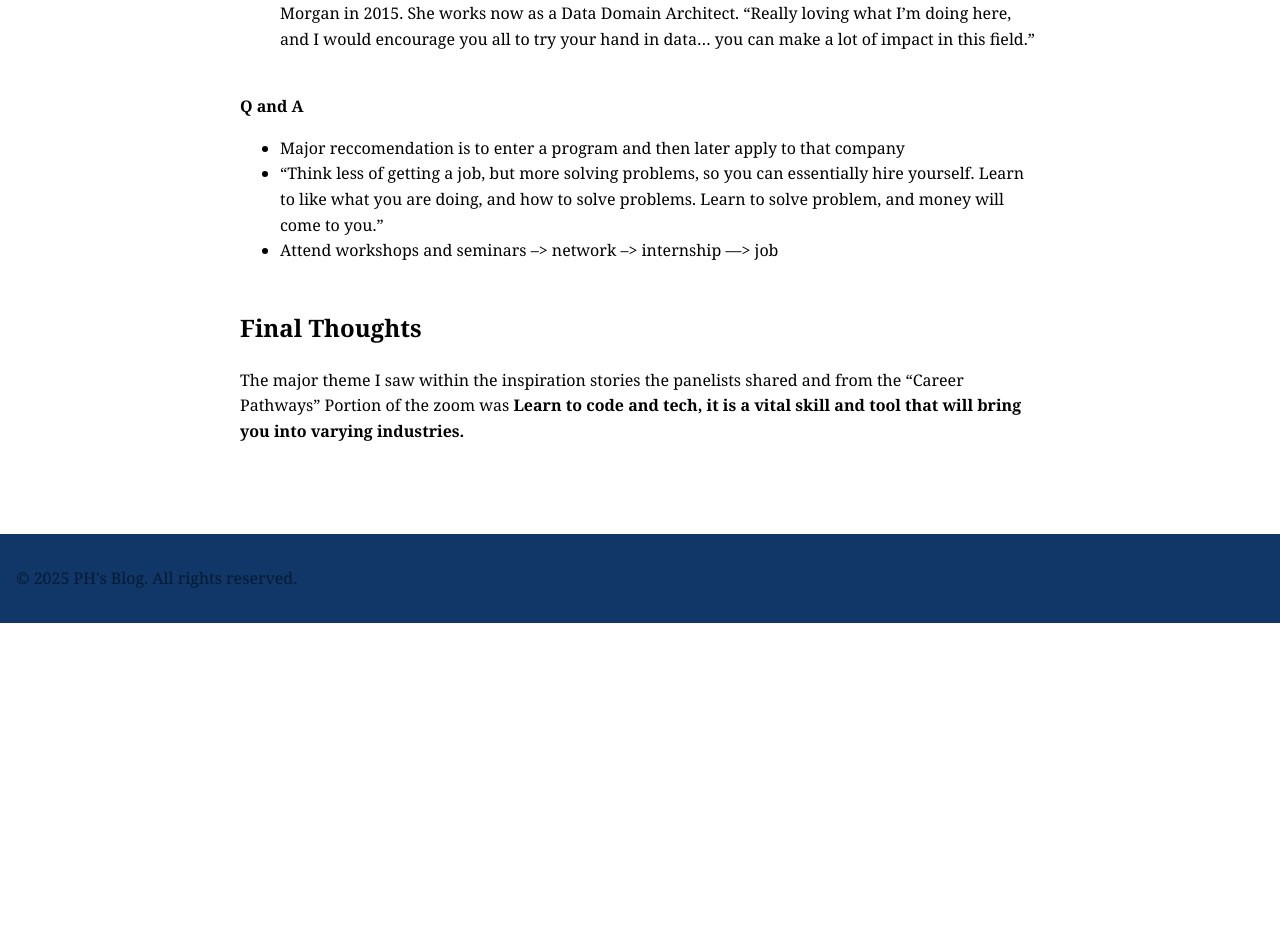
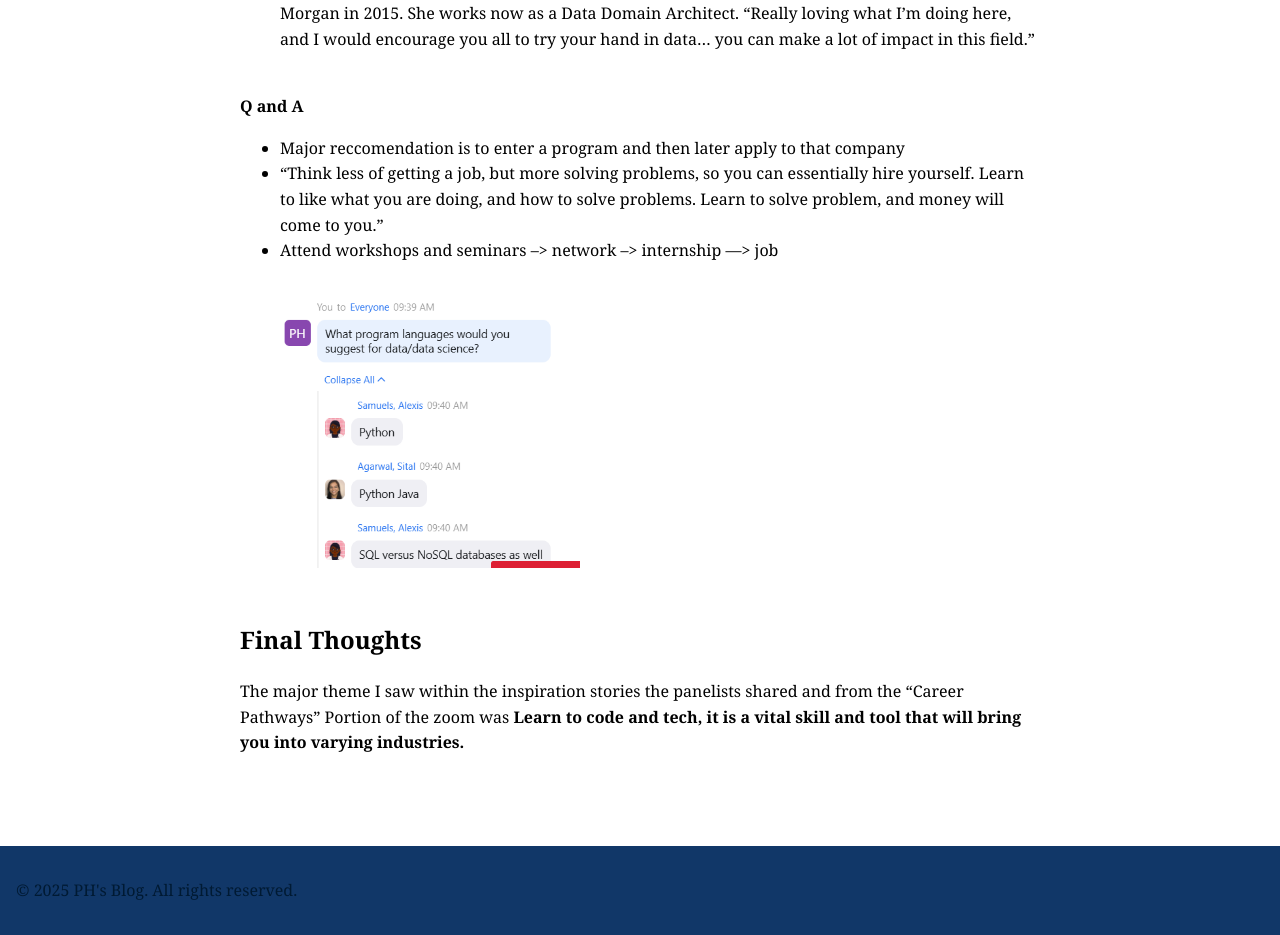
Before and after one commit to CaptainSapphire/PH-s-Blog, a Jekyll site: the page built from _posts/2025-07-16-GWC Event: Career Pathways.md, in a window 1280 px wide. Shown: the part 2213-3148 px from the top of the page. Built offline with Jekyll 4.4.1, drawn with Linux system fonts in a browser that asks for light colours; before the commit the page ends 2836 px from its top, so only the background shows below that.

Commit message:
Update 2025-07-16-GWC Event: Career Pathways.md

```diff
--- a/_posts/2025-07-16-GWC Event: Career Pathways.md
+++ b/_posts/2025-07-16-GWC Event: Career Pathways.md
@@ -44,6 +44,7 @@ The first segment (all above) was run by Kumba Janga, and about the benefits and
 - "Think less of getting a job, but more solving problems, so you can essentially hire yourself. Learn to like what you are doing, and how to solve problems. Learn to solve problem, and money will come to you."
 - Attend workshops and seminars --> network --> internship ---> job
 <br><br>
+<img src="https://github.com/CaptainSapphire/PH-s-Blog/blob/main/assets/July%202025/Screenshot%202025-07-15%20094052.png?raw=true" alt="Data Science Language Question" width="300"/> <br><br>
 
 
 ## Final Thoughts
```
